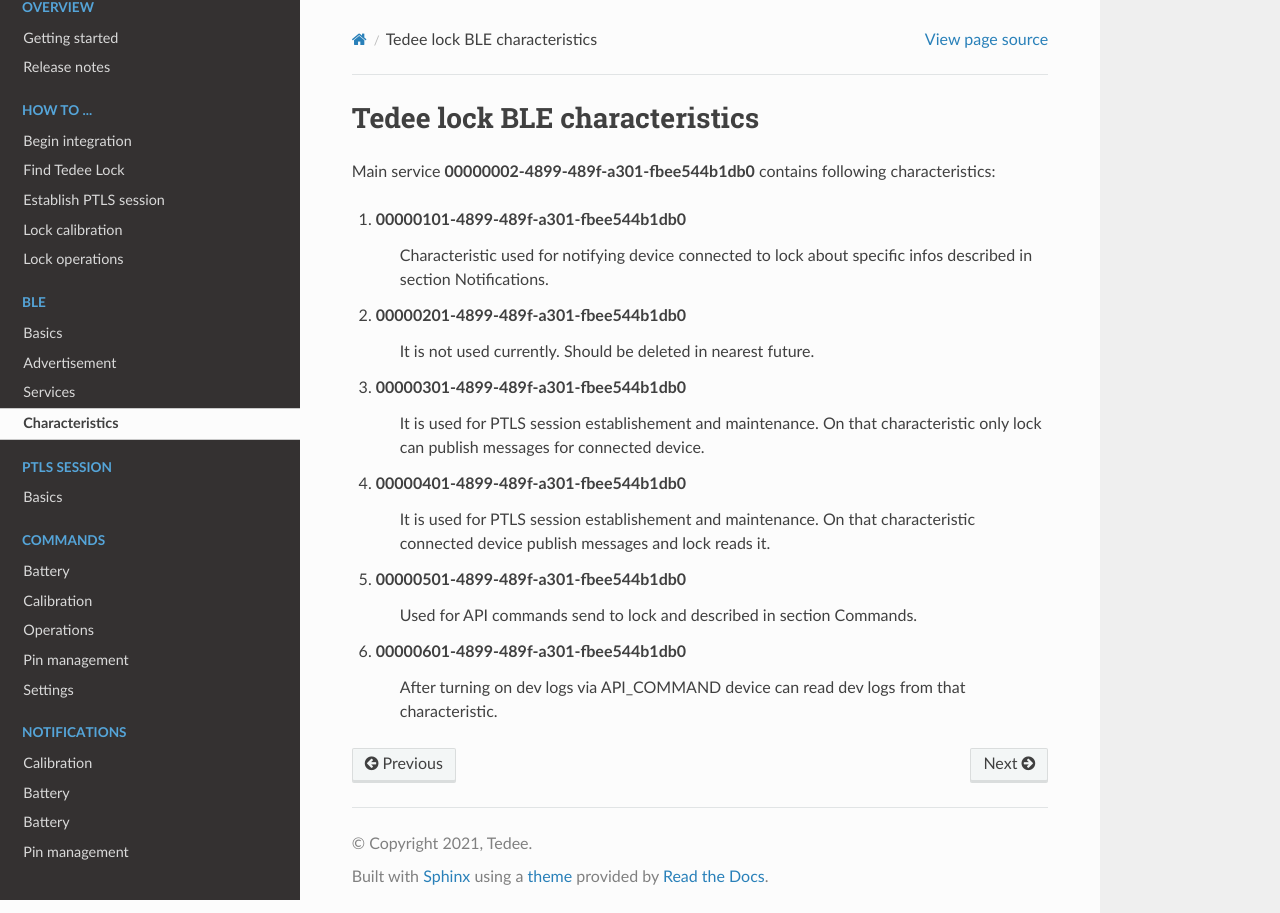
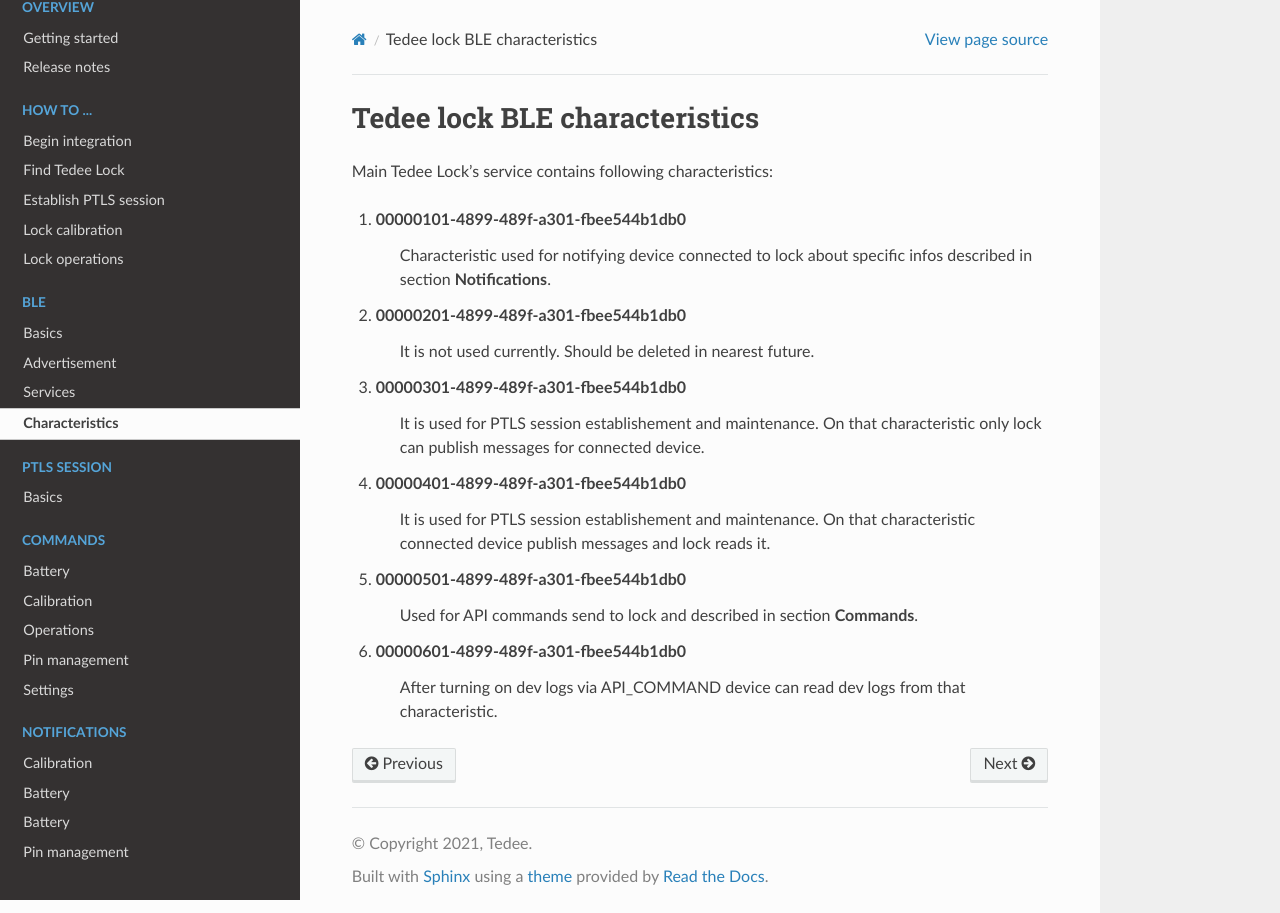
Before and after one commit to tedee-com/tedee-lock-ble-api-doc, a Sphinx documentation site: the page built from docs/source/ble/characteristics.rst, in a window 1280 px wide. Built offline with Sphinx 7.4.7 and the Read the Docs theme 2.0.0, drawn with Linux system fonts in a browser that asks for light colours; pages that are not in the unit, such as notebooks, are missing from menus.

Commit message:
refactor

```diff
--- a/docs/source/ble/basics.rst
+++ b/docs/source/ble/basics.rst
@@ -16,5 +16,5 @@
 - Slave latency **0**
 - Supervision timeout **4s**.
 
-Lock communicates using **1Mbps** physical layer.
-Lock allows of 3 simultaneous BLE connections.
+| Lock communicates using **1Mbps** physical layer.
+| Lock allows of 3 simultaneous BLE connections.
--- a/docs/source/ble/characteristics.rst
+++ b/docs/source/ble/characteristics.rst
@@ -1,11 +1,11 @@
 Tedee lock BLE characteristics
 ==============================
 
-Main service **00000002-4899-489f-a301-fbee544b1db0** contains following characteristics:
+Main Tedee Lock's service contains following characteristics:
 
 #. **00000101-4899-489f-a301-fbee544b1db0**
 
-    Characteristic used for notifying device connected to lock about specific infos described in section Notifications.
+    Characteristic used for notifying device connected to lock about specific infos described in section **Notifications**.
 
 #. **00000201-4899-489f-a301-fbee544b1db0**
 
@@ -21,7 +21,7 @@
 
 #. **00000501-4899-489f-a301-fbee544b1db0**
 
-    Used for API commands send to lock and described in section Commands.
+    Used for API commands send to lock and described in section **Commands**.
 
 #. **00000601-4899-489f-a301-fbee544b1db0**
 
```
